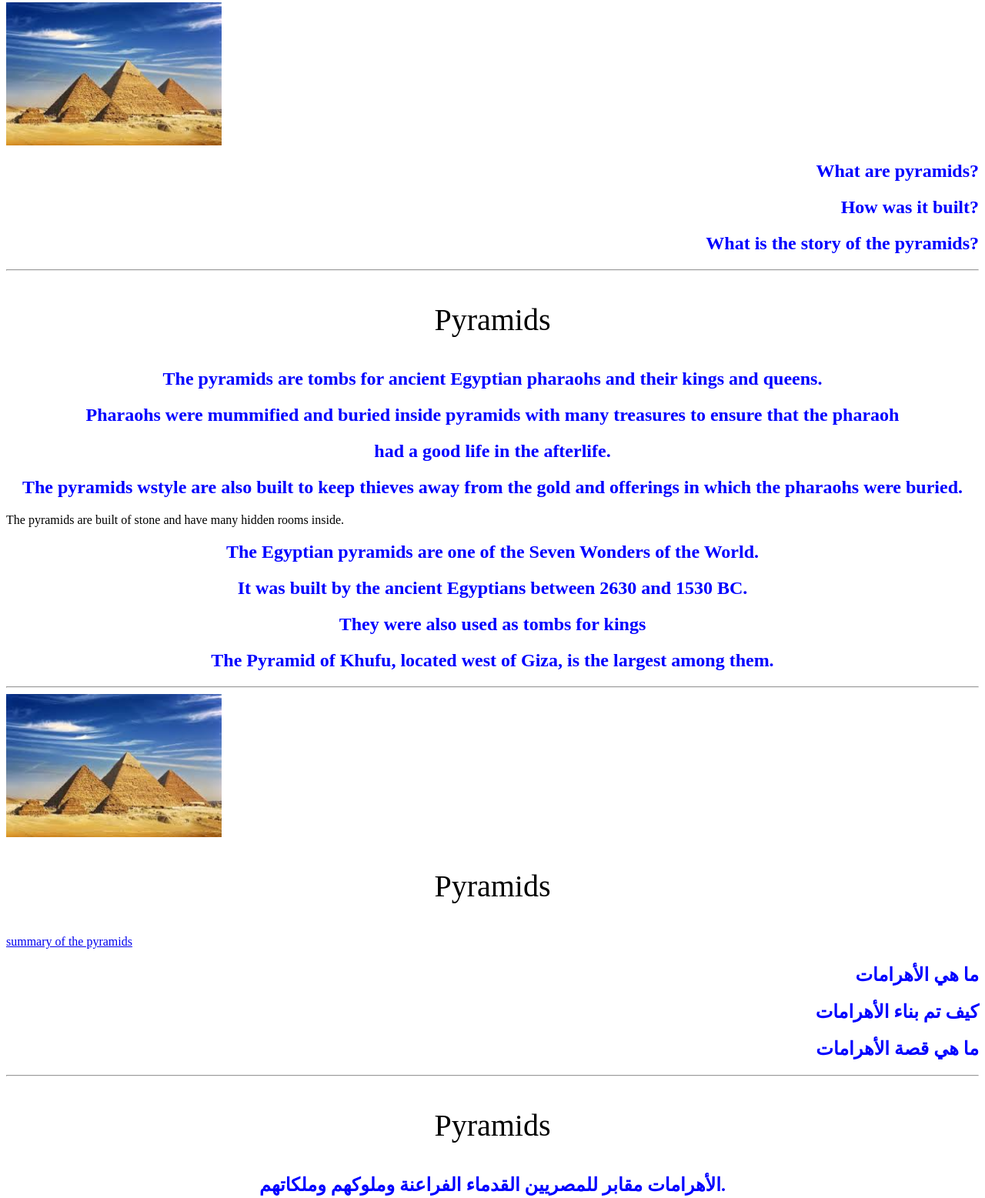
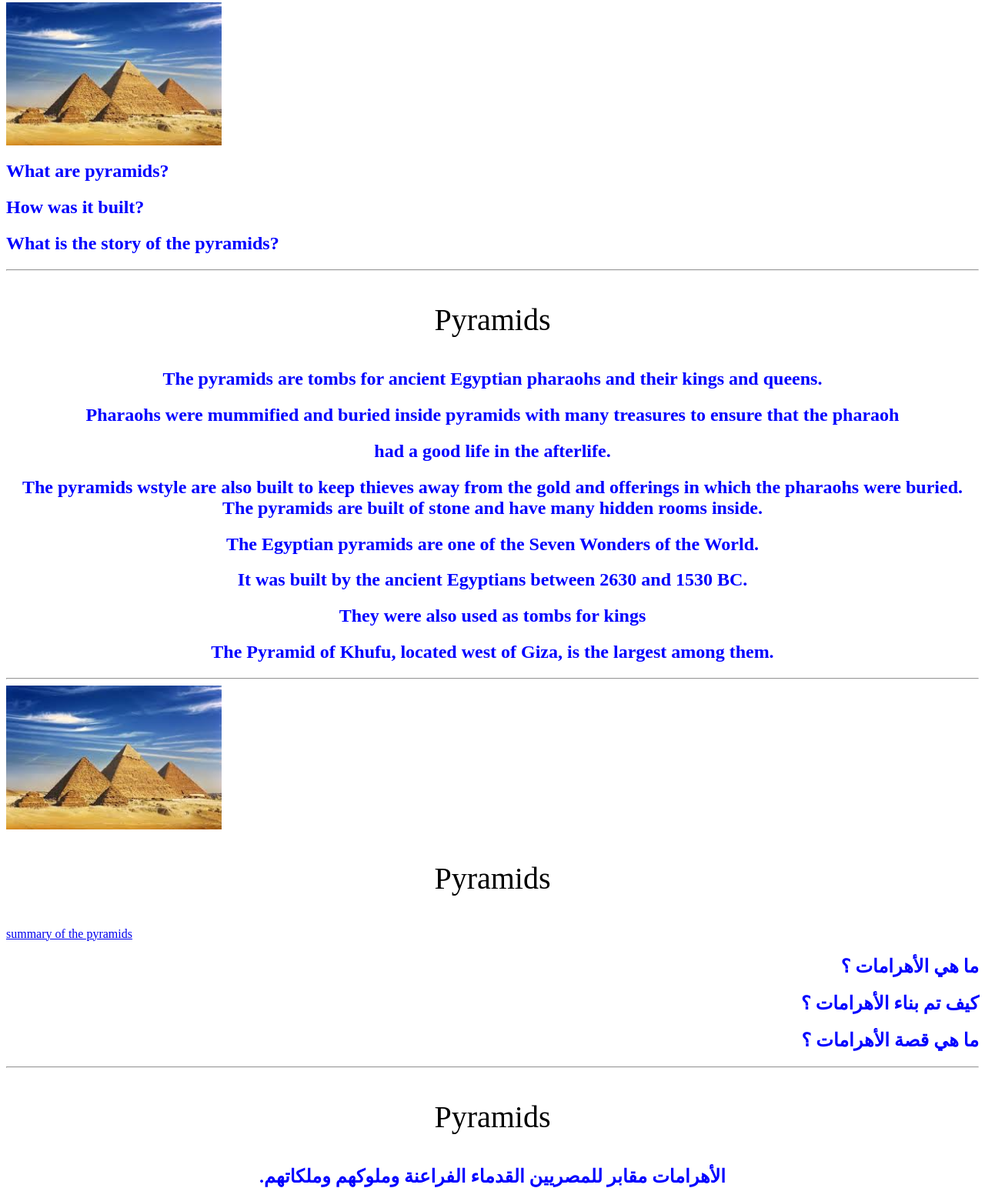
Before and after one commit to mostafaa-khattab/Pyramids, a plain HTML site: page index.html in a window 1280 px wide. Shown: the part 150-1707 px from the top of the page at 77% size. Drawn offline with Linux system fonts and the light colour scheme.

Commit message:
Update index.html

```diff
--- a/index.html
+++ b/index.html
@@ -2,9 +2,9 @@
 <p style="color:black;font-size:40;text-align:center">Pyramids</p>
 
 <img src="Pyramids.jpg" width="280px">
-<h2 style="color:blue;text-align:right">What are pyramids?</h2>
-<h2 style="color:blue;text-align:right">How was it built?</h2>
-<h2 style="color:blue;text-align:right">What is the story of the pyramids?</h2>
+<h2 style="color:blue;text-align:left">What are pyramids?</h2>
+<h2 style="color:blue;text-align:left">How was it built?</h2>
+<h2 style="color:blue;text-align:left">What is the story of the pyramids?</h2>
 <hr>
 <p style="color:black;font-size:40;text-align:center">Pyramids</p>
 <h2 style="color:blue;text-align:center">The pyramids are tombs for ancient Egyptian pharaohs and their kings and
@@ -12,8 +12,8 @@
 <h2 style="color:blue;text-align:center">Pharaohs were mummified and buried inside pyramids with many treasures to
     ensure that the pharaoh<h2 style=" color:blue;text-align:center"> had a good life in the afterlife.</h2>
     <h2 style="color:blue;text-align:center"> The pyramids wstyle are also built to keep thieves away from the gold and
-        offerings in which the pharaohs were buried.</h2>
-    <h2style=" color:blue;text-align:right">The pyramids are built of stone and have many hidden rooms inside.
+        offerings in which the pharaohs were buried.
+        The pyramids are built of stone and have many hidden rooms inside. </h2>
 </h2>
 <h2 style="color:blue;text-align:center">The Egyptian pyramids are one of the Seven Wonders of the World.</h2>
 <h2 style="color:blue;text-align:center"> It was built by the ancient Egyptians between 2630 and 1530 BC.</h2>
@@ -25,14 +25,14 @@
 <p style="color:black;font-size:40;text-align:center">Pyramids</p>
 <a href="https://www.youtube.com/watch?v=zlnrUmJqmVU">summary of the pyramids</a>
 
-<h2 style="color:blue;text-align:right">ما هي الأهرامات</h2>
-<h2 style="color:blue;text-align:right"> كيف تم بناء الأهرامات</h2>
-<h2 style="color:blue;text-align:right">ما هي قصة الأهرامات</h2>
+<h2 style="color:blue;text-align:right">ما هي الأهرامات ؟</h2>
+<h2 style="color:blue;text-align:right"> كيف تم بناء الأهرامات ؟</h2>
+<h2 style="color:blue;text-align:right">ما هي قصة الأهرامات ؟</h2>
 <hr>
 <p style="color:black;font-size:40;text-align:center">Pyramids</p>
-<h2 style="color:blue;text-align:center">الأهرامات مقابر للمصريين القدماء الفراعنة وملوكهم وملكاتهم.</h2>
+<h2 style="color:blue;text-align:center">.الأهرامات مقابر للمصريين القدماء الفراعنة وملوكهم وملكاتهم</h2>
 <h2 style=" color:blue;text-align:center">تم تحنيط الفراعنة ودفنهم داخل الأهرامات مع العديد من الكنوز لضمان تمتع
-    الفرعون بحياة جيدة في الآخرة. </h2>
+    الفرعون بحياة جيدة في الآخرة.</h2>
 <h2 style="color:blue;text-align:center">تم بناء الأهرامات أيضًا لإبعاد اللصوص عن الذهب والقرابين التي دفن بها
     الفراعنة.</h2>
 <h2 style="color:blue;text-align:center">الأهرامات مبنية من الحجر وبداخلها العديد من الغرف المخفية.</h2>
```
